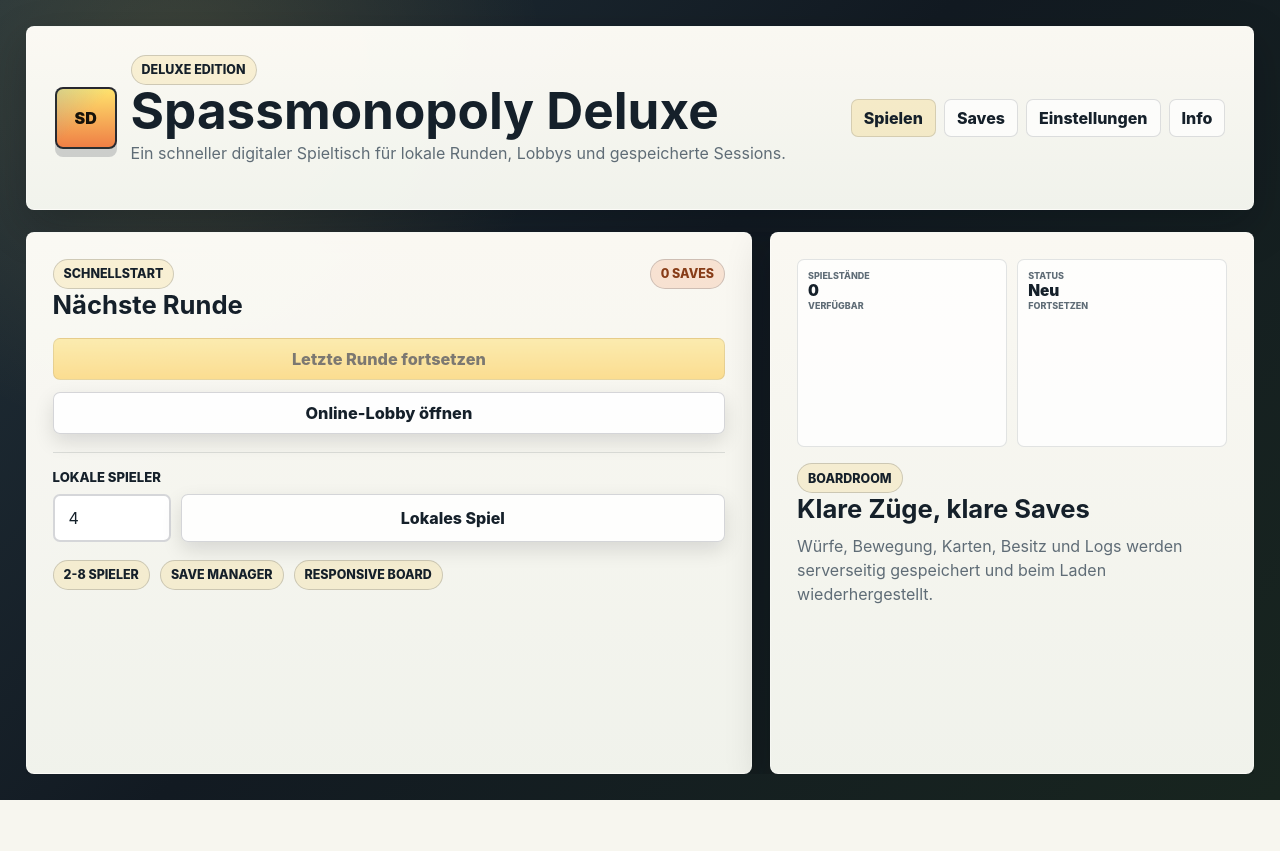
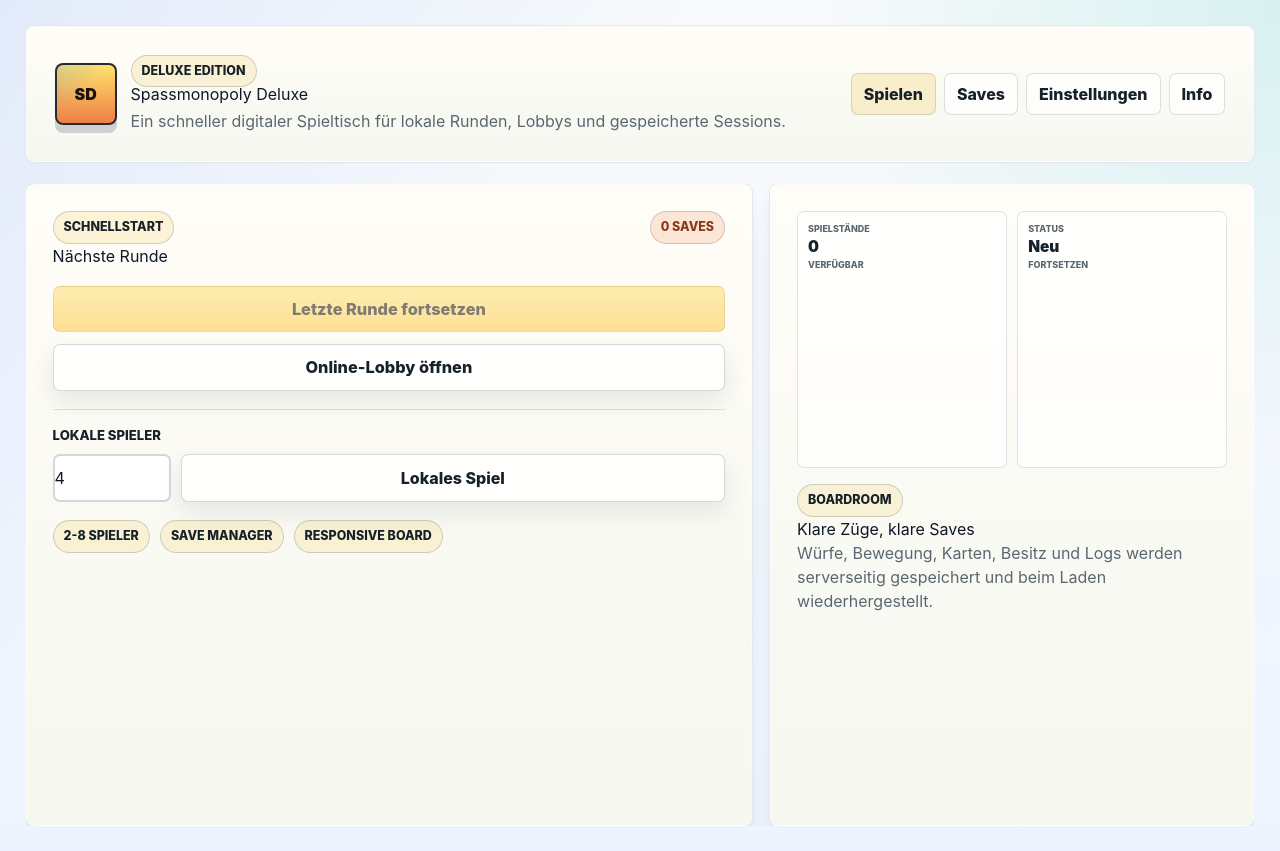
Before and after one commit to samuel3050/Spassmonopoly-Deluxe, a Flask app: page / in a window 1280 px wide. Before the commit the page ends 800 px from the top, so only its background shows below. Run offline with Flask 3, Linux system fonts and the light colour scheme; some libraries are stand-ins or nearby versions.

Commit message:
save game/ deleting

```diff
--- a/engine/game_save_service.py
+++ b/engine/game_save_service.py
@@ -20,7 +20,7 @@
         "effects_volume": "80",
         "muted": "off",
         "animations": "on",
-        "theme": "dark",
+        "theme": "light",
         "speed": "normal",
     }
 
--- a/server.py
+++ b/server.py
@@ -1,10 +1,16 @@
 import os
+import logging
 
 from game import app
 
 
 if __name__ == "__main__":
+    logging.basicConfig(
+        level=os.getenv("LOG_LEVEL", "INFO").upper(),
+        format="%(asctime)s %(levelname)s %(name)s %(message)s",
+    )
     host = os.getenv("HOST", "0.0.0.0")
     port = int(os.getenv("PORT", "5000"))
     debug = os.getenv("FLASK_DEBUG", "0").lower() in {"1", "true", "yes", "on"}
+    app.logger.info("server.start host=%s port=%s debug=%s log_level=%s", host, port, debug, os.getenv("LOG_LEVEL", "INFO").upper())
     app.run(debug=debug, host=host, port=port)
--- /dev/null
+++ b/static/debug.js
@@ -0,0 +1,20 @@
+(function () {
+  const params = new URLSearchParams(window.location.search);
+  const enabled = params.get("debug") === "1" || window.localStorage.getItem("spassDebug") === "1";
+
+  window.spassDebugEnabled = enabled;
+  window.debugLog = function debugLog(scope, event, data = {}) {
+    if (!enabled) return;
+    const payload = {
+      scope,
+      event,
+      timestamp: new Date().toISOString(),
+      ...data,
+    };
+    console.debug("[SpassDebug]", payload);
+  };
+
+  window.debugLog("debug", "enabled", {
+    path: window.location.pathname,
+  });
+})();
--- a/static/styles.css
+++ b/static/styles.css
@@ -1,22 +1,22 @@
 :root {
-  --bg-0: #101620;
-  --bg-1: #172232;
-  --surface: #f8f3e8;
-  --surface-2: #fffaf0;
-  --surface-3: #efe4cf;
+  --bg-0: #f8fafc;
+  --bg-1: #eef4ff;
+  --surface: #ffffff;
+  --surface-2: #f8fafc;
+  --surface-3: #e2e8f0;
   --ink: #17202d;
   --muted: #66717f;
-  --line: #202a38;
-  --brand: #f3c84b;
-  --brand-2: #ef7f45;
+  --line: #dbe4ef;
+  --brand: #2563eb;
+  --brand-2: #14b8a6;
   --good: #49b873;
   --warn: #df9b29;
   --danger: #d84c4c;
   --info: #4b8fe8;
   --board: #e6c978;
   --board-inner: #fbefd0;
-  --shadow: 0 14px 36px rgba(8, 12, 18, 0.22);
-  --shadow-soft: 0 8px 22px rgba(8, 12, 18, 0.14);
+  --shadow: 0 18px 46px rgba(15, 23, 42, 0.12);
+  --shadow-soft: 0 10px 26px rgba(15, 23, 42, 0.09);
   --radius-lg: 8px;
   --radius-md: 7px;
   --radius-sm: 5px;
@@ -42,7 +42,8 @@
   font-family: var(--font-main);
   color: var(--ink);
   background:
-    linear-gradient(120deg, rgba(243, 200, 75, 0.10), transparent 35%),
+    linear-gradient(120deg, rgba(37, 99, 235, 0.10), transparent 35%),
+    radial-gradient(circle at top right, rgba(20, 184, 166, 0.13), transparent 28%),
     linear-gradient(180deg, var(--bg-1), var(--bg-0));
 }
 
@@ -1748,33 +1749,33 @@
 
 /* Release polish layer */
 :root {
-  --bg-0: #111820;
-  --bg-1: #1b2730;
-  --surface: #f5f7f0;
-  --surface-2: #fffdf7;
-  --surface-3: #e7ece3;
+  --bg-0: #f8fafc;
+  --bg-1: #eef4ff;
+  --surface: #ffffff;
+  --surface-2: #f8fafc;
+  --surface-3: #e2e8f0;
   --ink: #15202a;
   --muted: #5f6c76;
-  --line: rgba(21, 32, 42, 0.14);
-  --brand: #ffd24f;
-  --brand-2: #f0784f;
-  --accent: #2f8f8a;
-  --accent-2: #4d7fe8;
+  --line: rgba(15, 23, 42, 0.14);
+  --brand: #2563eb;
+  --brand-2: #14b8a6;
+  --accent: #0f766e;
+  --accent-2: #4f46e5;
   --board: #dcb860;
   --board-inner: #f7efce;
-  --shadow: 0 16px 44px rgba(4, 10, 16, 0.24);
-  --shadow-soft: 0 8px 20px rgba(4, 10, 16, 0.12);
+  --shadow: 0 18px 46px rgba(15, 23, 42, 0.12);
+  --shadow-soft: 0 10px 26px rgba(15, 23, 42, 0.09);
 }
 
 body {
   background:
-    radial-gradient(circle at 14% 10%, rgba(255, 210, 79, 0.14), transparent 28%),
-    linear-gradient(135deg, #22313a 0%, #121a22 46%, #18251f 100%);
+    radial-gradient(circle at 14% 10%, rgba(37, 99, 235, 0.12), transparent 28%),
+    linear-gradient(135deg, #f8fafc 0%, #eef4ff 52%, #ecfeff 100%);
 }
 
 body.theme-light {
-  --bg-0: #eef3ef;
-  --bg-1: #dfe8e1;
+  --bg-0: #f8fafc;
+  --bg-1: #eef4ff;
   --surface: #ffffff;
   --surface-2: #fffdf8;
   --surface-3: #edf1e8;
@@ -1782,8 +1783,9 @@
   --muted: #5b6770;
   --board-inner: #fbf0cc;
   background:
-    linear-gradient(135deg, rgba(47, 143, 138, 0.12), transparent 34%),
-    linear-gradient(180deg, #f3f7f2 0%, #dce8df 100%);
+    linear-gradient(135deg, rgba(37, 99, 235, 0.10), transparent 34%),
+    radial-gradient(circle at top right, rgba(20, 184, 166, 0.14), transparent 30%),
+    linear-gradient(180deg, #f8fafc 0%, #eef4ff 100%);
 }
 
 body.theme-dark {
--- a/templates/index.html
+++ b/templates/index.html
@@ -5,10 +5,11 @@
   <meta name="viewport" content="width=device-width, initial-scale=1.0">
   <title>Spassmonopoly Deluxe</title>
   <link rel="stylesheet" href="{{ url_for('static', filename='styles.css') }}">
+  <script src="https://cdn.tailwindcss.com"></script>
 </head>
-<body class="page page-home theme-{{ settings.theme }}">
-  <main class="app-dashboard">
-    <header class="main-menu-header">
+<body class="page page-home theme-light bg-slate-50 text-slate-900 antialiased">
+  <main class="app-dashboard min-h-screen">
+    <header class="main-menu-header bg-white/90 shadow-sm ring-1 ring-slate-200">
       <div class="brand-lockup">
         <div class="brand-mark" aria-hidden="true">SD</div>
         <div>
@@ -27,7 +28,7 @@
     </header>
 
     <section id="play" class="dashboard-grid home-view active" data-home-view="play">
-      <section class="menu-panel primary-menu-panel">
+      <section class="menu-panel primary-menu-panel bg-white shadow-xl ring-1 ring-slate-200">
         <div class="panel-heading">
           <div>
             <div class="hero-badge">Schnellstart</div>
@@ -60,7 +61,7 @@
         </div>
       </section>
 
-      <section class="menu-panel menu-panel-stack">
+      <section class="menu-panel menu-panel-stack bg-white/95 shadow-lg ring-1 ring-slate-200">
         <div class="mini-stat-grid">
           <article class="stat-card">
             <span class="stat-label">Spielstände</span>
@@ -82,7 +83,7 @@
       </section>
     </section>
 
-    <section id="saves" class="save-manager pro-save-manager home-view" data-home-view="saves" aria-labelledby="saveManagerTitle" hidden>
+    <section id="saves" class="save-manager pro-save-manager home-view bg-white shadow-xl ring-1 ring-slate-200" data-home-view="saves" aria-labelledby="saveManagerTitle" hidden>
       <div class="save-manager-heading">
         <div>
           <div class="hero-badge">Save Manager</div>
@@ -91,10 +92,15 @@
         <input id="saveSearch" class="save-search" type="search" placeholder="Nach Name oder Datum suchen" autocomplete="off">
       </div>
 
-      {% if saves %}
-      <div id="saveList" class="save-list save-list-pro">
+      <div id="saveEmptyState" class="empty-product-state {% if saves %}hidden{% endif %}">
+        <div class="brand-mark brand-mark-small" aria-hidden="true">SD</div>
+        <strong>Noch keine Spielstände</strong>
+        <p class="empty-note">Starte eine neue Runde oder öffne die Lobby. Danach kannst du sie im Spiel benannt speichern.</p>
+      </div>
+
+      <div id="saveList" class="save-list save-list-pro" {% if not saves %}hidden{% endif %}>
         {% for save in saves %}
-        <article class="save-card save-card-pro" data-save-id="{{ save.id }}" data-search="{{ (save.name ~ ' ' ~ save.created_at ~ ' ' ~ save.updated_at ~ ' ' ~ save.status)|lower }}">
+        <article class="save-card save-card-pro bg-white shadow-md ring-1 ring-slate-200 transition hover:-translate-y-0.5 hover:shadow-lg" data-save-id="{{ save.id }}" data-save-name="{{ save.name }}" data-search="{{ (save.name ~ ' ' ~ save.created_at ~ ' ' ~ save.updated_at ~ ' ' ~ save.status)|lower }}">
           <div class="save-title-block">
             <strong>{{ save.name }}</strong>
             <p>{{ save.player_count }} Spieler &middot; Runde {{ save.round }} &middot; {{ save.status }}</p>
@@ -105,25 +111,18 @@
             <span>Aktiv <strong>{{ save.active_player or "n/a" }}</strong></span>
           </div>
           <div class="save-actions">
-            <button type="button" class="primary-btn" onclick="loadSave('{{ save.id }}')">Laden</button>
-            <button type="button" class="secondary-btn icon-btn" title="Umbenennen" onclick="openSaveAction('rename', '{{ save.id }}', {{ save.name|tojson }})">Aa</button>
-            <button type="button" class="secondary-btn icon-btn" title="Duplizieren" onclick="openSaveAction('duplicate', '{{ save.id }}', {{ save.name|tojson }})">++</button>
-            <button type="button" class="secondary-btn icon-btn danger-text" title="Löschen" onclick="openSaveAction('delete', '{{ save.id }}', {{ save.name|tojson }})">x</button>
+            <button type="button" class="primary-btn" data-save-action="load" data-save-id="{{ save.id }}">Laden</button>
+            <button type="button" class="secondary-btn icon-btn" title="Umbenennen" data-save-action="rename" data-save-id="{{ save.id }}" data-save-name="{{ save.name }}">Aa</button>
+            <button type="button" class="secondary-btn icon-btn" title="Duplizieren" data-save-action="duplicate" data-save-id="{{ save.id }}" data-save-name="{{ save.name }}">++</button>
+            <button type="button" class="secondary-btn icon-btn danger-text" title="Löschen" data-save-action="delete" data-save-id="{{ save.id }}" data-save-name="{{ save.name }}">x</button>
           </div>
         </article>
         {% endfor %}
       </div>
-      {% else %}
-      <div class="empty-product-state">
-        <div class="brand-mark brand-mark-small" aria-hidden="true">SD</div>
-            <strong>Noch keine Spielstände</strong>
-            <p class="empty-note">Starte eine neue Runde oder öffne die Lobby. Danach kannst du sie im Spiel benannt speichern.</p>
-      </div>
-      {% endif %}
     </section>
 
     <section id="settings" class="dashboard-grid dashboard-grid-secondary home-view" data-home-view="settings" hidden>
-      <section class="menu-panel">
+      <section class="menu-panel bg-white shadow-xl ring-1 ring-slate-200">
         <div class="hero-badge">Einstellungen</div>
         <h2>Spielgefuehl</h2>
         <form id="settingsForm" class="settings-grid">
@@ -175,7 +174,7 @@
 
     </section>
 
-    <section class="menu-panel home-view about-view" data-home-view="about" hidden>
+    <section class="menu-panel home-view about-view bg-white shadow-xl ring-1 ring-slate-200" data-home-view="about" hidden>
       <div class="hero-badge">Produkt</div>
       <h2>Spassmonopoly Deluxe</h2>
       <p class="panel-copy">Ein robuster digitaler Spieltisch für lokale Runden, Lobby-Spiel und gespeicherte Sessions. Kernlogik, Saves und Logs laufen serverseitig, die Oberfläche priorisiert schnelle Entscheidungen am Tisch.</p>
@@ -205,11 +204,14 @@
     </div>
   </div>
 
+  <script src="{{ url_for('static', filename='debug.js') }}"></script>
   <script src="{{ url_for('static', filename='audio.js') }}"></script>
   <script>
     const toast = document.getElementById("toast");
     let activeSaveAction = null;
     const audio = new AudioManager({ volume: "{{ settings.volume }}" });
+    const saveList = document.getElementById("saveList");
+    const saveEmptyState = document.getElementById("saveEmptyState");
 
     function readSettingsForm() {
       return {
@@ -249,14 +251,17 @@
     async function apiPost(url, payload = null) {
       const options = { method: "POST", headers: { "Content-Type": "application/json" } };
       if (payload) options.body = JSON.stringify(payload);
+      debugLog("home", "api.post", { url, hasPayload: Boolean(payload) });
       const response = await fetch(url, options);
       const data = await response.json();
+      debugLog("home", "api.response", { url, status: response.status, ok: data.ok });
       if (!response.ok || !data.ok) throw new Error(data.msg || "Aktion fehlgeschlagen.");
       return data;
     }
 
     async function loadSave(saveId) {
       try {
+        debugLog("save-manager", "load.start", { saveId });
         const data = await apiPost(`/api/save/${saveId}/load`);
         showToast(data.message || "Spielstand geladen.");
         audio.play("save");
@@ -264,11 +269,13 @@
           window.location.href = data.redirect_url || "/board";
         }, 220);
       } catch (error) {
+        debugLog("save-manager", "load.error", { saveId, message: error.message });
         showToast(error.message);
       }
     }
 
     function openSaveAction(action, saveId, saveName) {
+      debugLog("save-manager", "modal.open", { action, saveId });
       activeSaveAction = { action, saveId, saveName };
       const modal = document.getElementById("saveActionModal");
       const title = document.getElementById("saveActionTitle");
@@ -317,11 +324,13 @@
         if (action === "rename") data = await apiPost(`/api/save/${saveId}/rename`, { name });
         if (action === "duplicate") data = await apiPost(`/api/save/${saveId}/duplicate`, { name });
         if (action === "delete") data = await apiPost(`/api/save/${saveId}/delete`);
+        debugLog("save-manager", "action.success", { action, saveId, newSaveId: data.save?.id });
         updateSaveList(action, saveId, data.save);
         showToast(data.message || "Spielstand aktualisiert.");
         audio.play("success");
         closeSaveAction();
       } catch (error) {
+        debugLog("save-manager", "action.error", { action, saveId, message: error.message });
         showToast(error.message);
       }
     }
@@ -332,9 +341,8 @@
 
     function saveCardMarkup(save) {
       const active = save.active_player || "n/a";
-      const encodedName = encodeURIComponent(save.name);
       return `
-        <article class="save-card save-card-pro" data-save-id="${save.id}" data-search="${saveSearchText(save)}">
+        <article class="save-card save-card-pro bg-white shadow-md ring-1 ring-slate-200 transition hover:-translate-y-0.5 hover:shadow-lg" data-save-id="${save.id}" data-save-name="${escapeHtml(save.name)}" data-search="${saveSearchText(save)}">
           <div class="save-title-block">
             <strong>${escapeHtml(save.name)}</strong>
             <p>${save.player_count} Spieler &middot; Runde ${save.round} &middot; ${escapeHtml(save.status)}</p>
@@ -345,29 +353,37 @@
             <span>Aktiv <strong>${escapeHtml(active)}</strong></span>
           </div>
           <div class="save-actions">
-            <button type="button" class="primary-btn" onclick='loadSave("${save.id}")'>Laden</button>
-            <button type="button" class="secondary-btn icon-btn" title="Umbenennen" onclick='openSaveAction("rename", "${save.id}", decodeURIComponent("${encodedName}"))'>Aa</button>
-            <button type="button" class="secondary-btn icon-btn" title="Duplizieren" onclick='openSaveAction("duplicate", "${save.id}", decodeURIComponent("${encodedName}"))'>++</button>
-            <button type="button" class="secondary-btn icon-btn danger-text" title="Löschen" onclick='openSaveAction("delete", "${save.id}", decodeURIComponent("${encodedName}"))'>x</button>
+            <button type="button" class="primary-btn" data-save-action="load" data-save-id="${save.id}">Laden</button>
+            <button type="button" class="secondary-btn icon-btn" title="Umbenennen" data-save-action="rename" data-save-id="${save.id}" data-save-name="${escapeHtml(save.name)}">Aa</button>
+            <button type="button" class="secondary-btn icon-btn" title="Duplizieren" data-save-action="duplicate" data-save-id="${save.id}" data-save-name="${escapeHtml(save.name)}">++</button>
+            <button type="button" class="secondary-btn icon-btn danger-text" title="Löschen" data-save-action="delete" data-save-id="${save.id}" data-save-name="${escapeHtml(save.name)}">x</button>
           </div>
         </article>
       `;
     }
 
+    function refreshSaveEmptyState() {
+      const hasSaves = Boolean(saveList?.querySelector(".save-card-pro"));
+      if (saveList) saveList.hidden = !hasSaves;
+      if (saveEmptyState) saveEmptyState.classList.toggle("hidden", hasSaves);
+    }
+
     function updateSaveList(action, saveId, save) {
-      const list = document.getElementById("saveList");
       const card = document.querySelector(`[data-save-id="${saveId}"]`);
       if (action === "delete") {
         card?.remove();
+        refreshSaveEmptyState();
         return;
       }
-      if (!save || !list) return;
+      if (!save || !saveList) return;
       if (action === "rename" && card) {
         card.outerHTML = saveCardMarkup(save);
+        refreshSaveEmptyState();
         return;
       }
       if (action === "duplicate") {
-        list.insertAdjacentHTML("afterbegin", saveCardMarkup(save));
+        saveList.insertAdjacentHTML("afterbegin", saveCardMarkup(save));
+        refreshSaveEmptyState();
       }
     }
 
@@ -376,6 +392,20 @@
       document.querySelectorAll(".save-card-pro").forEach((card) => {
         card.hidden = !card.dataset.search.includes(term);
       });
+    });
+
+    saveList?.addEventListener("click", (event) => {
+      const button = event.target.closest("[data-save-action]");
+      if (!button) return;
+      const action = button.dataset.saveAction;
+      const saveId = button.dataset.saveId;
+      const saveName = button.dataset.saveName || button.closest("[data-save-name]")?.dataset.saveName || "";
+      debugLog("save-manager", "button.click", { action, saveId });
+      if (action === "load") {
+        loadSave(saveId);
+      } else {
+        openSaveAction(action, saveId, saveName);
+      }
     });
 
     document.getElementById("settingsForm").addEventListener("submit", async (event) => {
```
Also changed, not shown: client.py (+43 -9 lines), game.py (+96 -3 lines), static/script.js (+15 -0 lines), templates/board.html (+7 -5 lines), templates/lobby.html (+14 -6 lines), templates/rejoin.html (+4 -3 lines), tests/test_flask_flow.py (+18 -0 lines).
